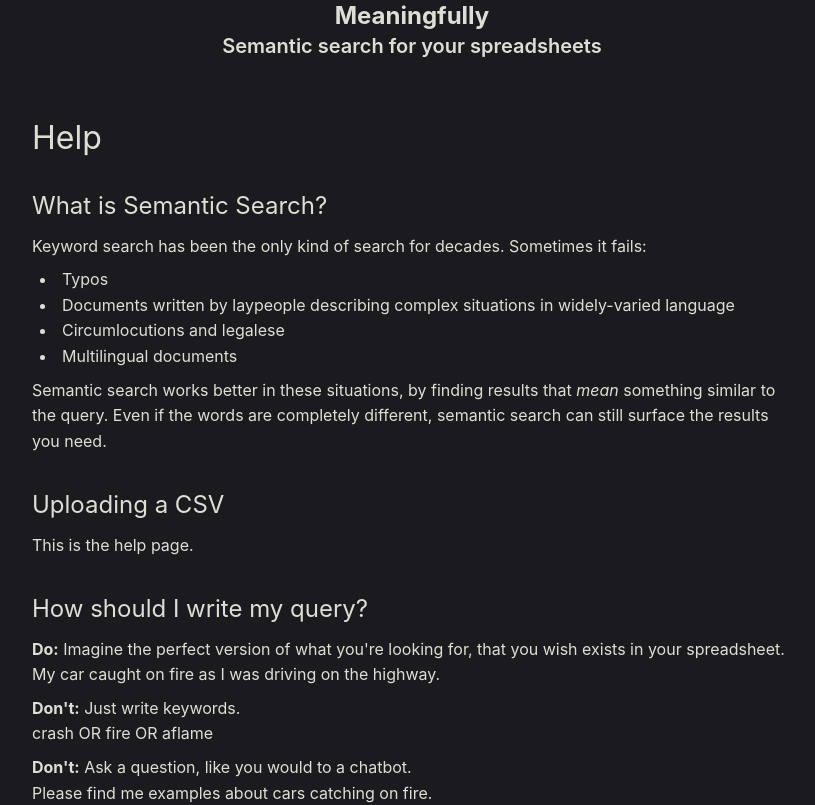
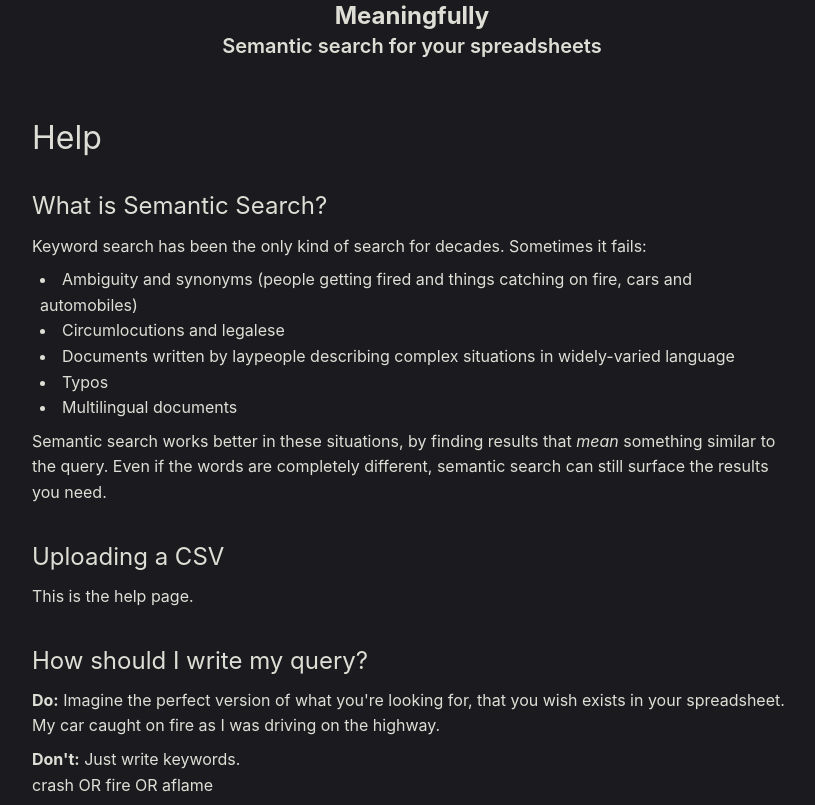
Before and after one commit to jeremybmerrill/meaningfully, a Svelte app: page /help in a window 1280 px wide. Shown: the top 805 px of the page, without its empty margins (228-1043 px from the left). Built offline with nearby package versions, Linux system fonts and the light colour scheme.

Commit message:
futz with help page

```diff
--- a/src/renderer/src/components/HelpPage.svelte
+++ b/src/renderer/src/components/HelpPage.svelte
@@ -11,9 +11,10 @@
         </p>
 
             <ul>
+                <li>Ambiguity and synonyms (people getting fired and things catching on fire, cars and automobiles)</li>
+                <li>Circumlocutions and legalese</li>
+                <li>Documents written by laypeople describing complex situations in widely-varied language</li>
                 <li>Typos</li>
-                <li>Documents written by laypeople describing complex situations in widely-varied language</li>
-                <li>Circumlocutions and legalese</li>
                 <li>Multilingual documents</li>
             </ul>
         <p>
```
